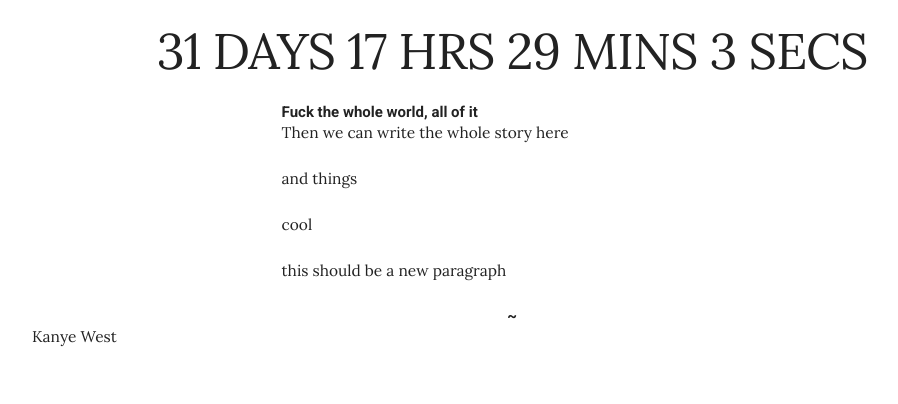
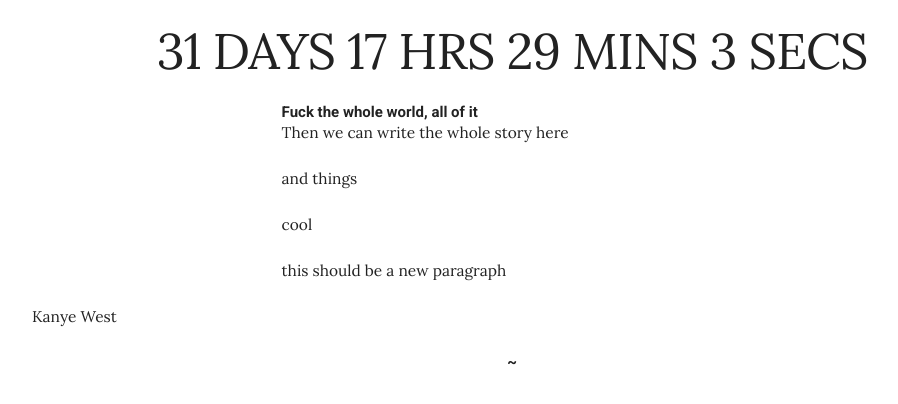
Before and after one commit to maxhall/maxhall.github.com, a Jekyll site: the page built from index.html, in a window 1280 px wide. Shown: the top 404 px of the page, without its empty margins (128-1026 px from the left). Built offline with Jekyll 4.4.1, drawn with Linux system fonts in a browser that asks for light colours.

Commit message:
Update index.html

```diff
--- a/index.html
+++ b/index.html
@@ -11,12 +11,12 @@ title: Placeholding gently
         </div>
         <div class="row">
           <div class="twelve columns">
-            <h6 class="tilde">~</h6>
+            <p class="byline">{{ post.byline }}</p>
           </div>
         </div>
         <div class="row">
           <div class="twelve columns">
-            <p class="byline">{{ post.byline }}</p>
+            <h6 class="tilde">~</h6>
           </div>
         </div>
-	{% endfor %}
+   {% endfor %}
```
